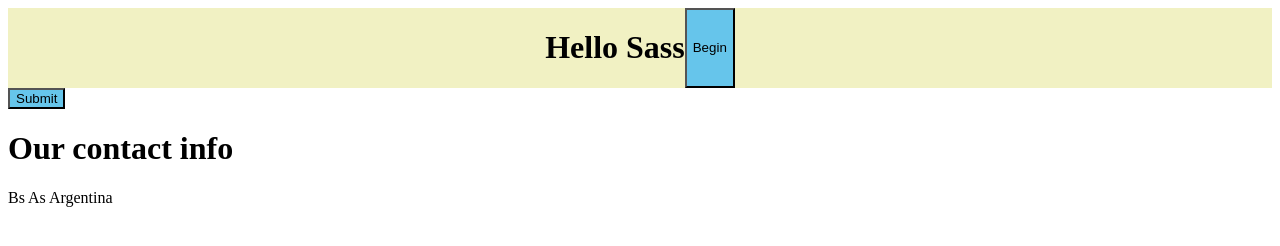
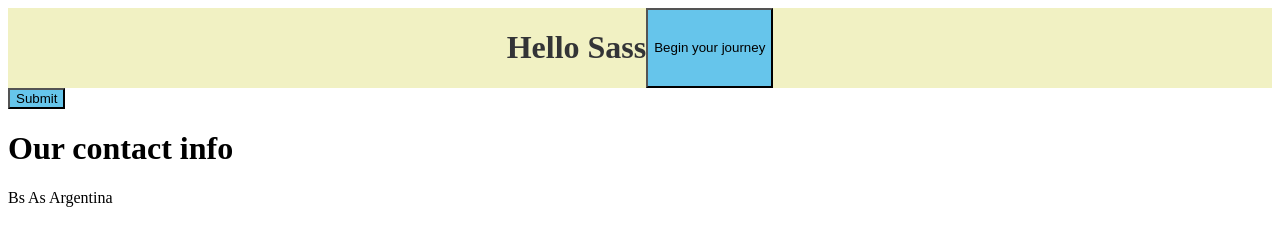
Before and after one commit to franciscofunes/sass-crash-course, a plain HTML site: page index.html in a window 1280 px wide. Drawn offline with Linux system fonts and the light colour scheme.

Commit message:
feat: nested elements

```diff
--- a/styles/style.scss
+++ b/styles/style.scss
@@ -1,13 +1,20 @@
 $primaryBtn: rgb(102, 197, 235);
+$textColor: rgb(51, 52, 54);
 
 header {
   background: rgb(241, 241, 195);
   display: flex;
   justify-content: center;
-}
-
-header button {
-  background: $primaryBtn;
+  color: $textColor;
+  button {
+    background: $primaryBtn;
+    &:hover {
+      background: rgb(179, 154, 247);
+    }
+    &::after {
+      content: " your journey";
+    }
+  }
 }
 
 .contact button {
```
Also changed, not shown: styles/style.css, 1 other file.
